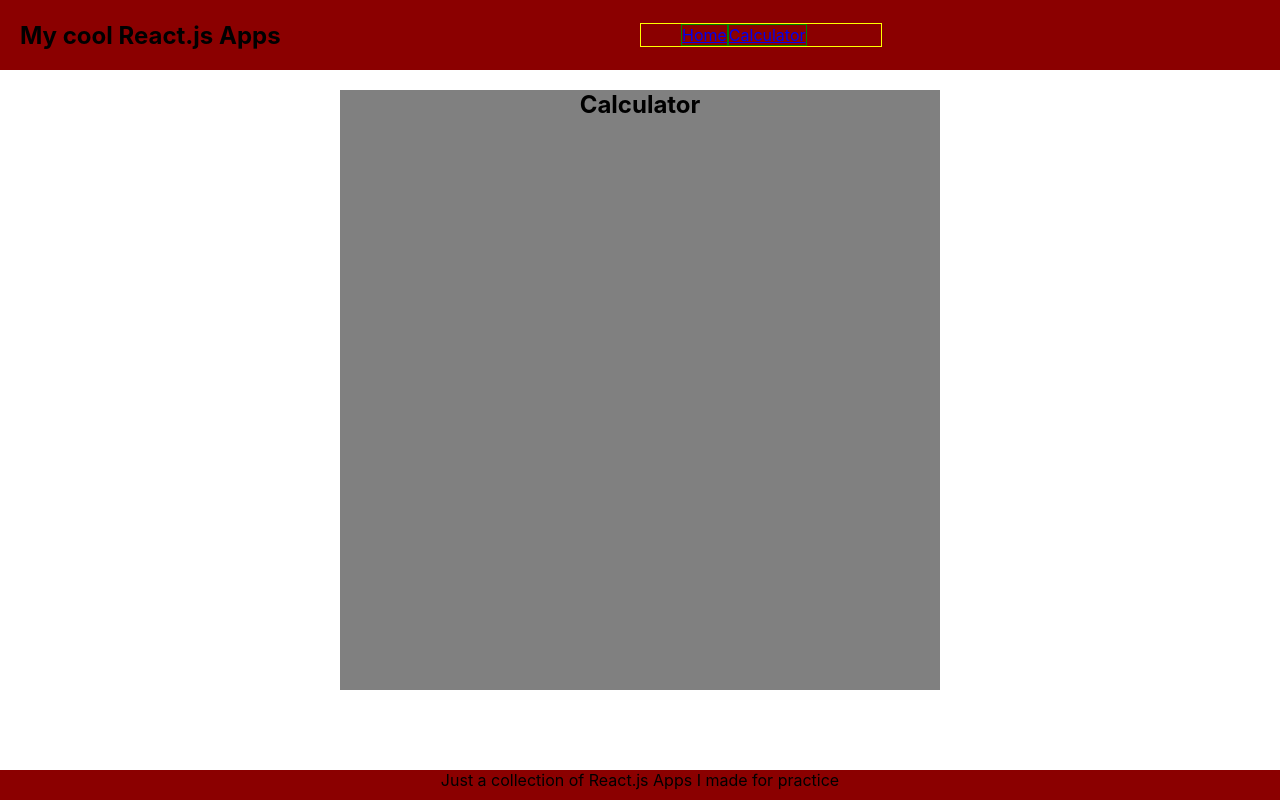
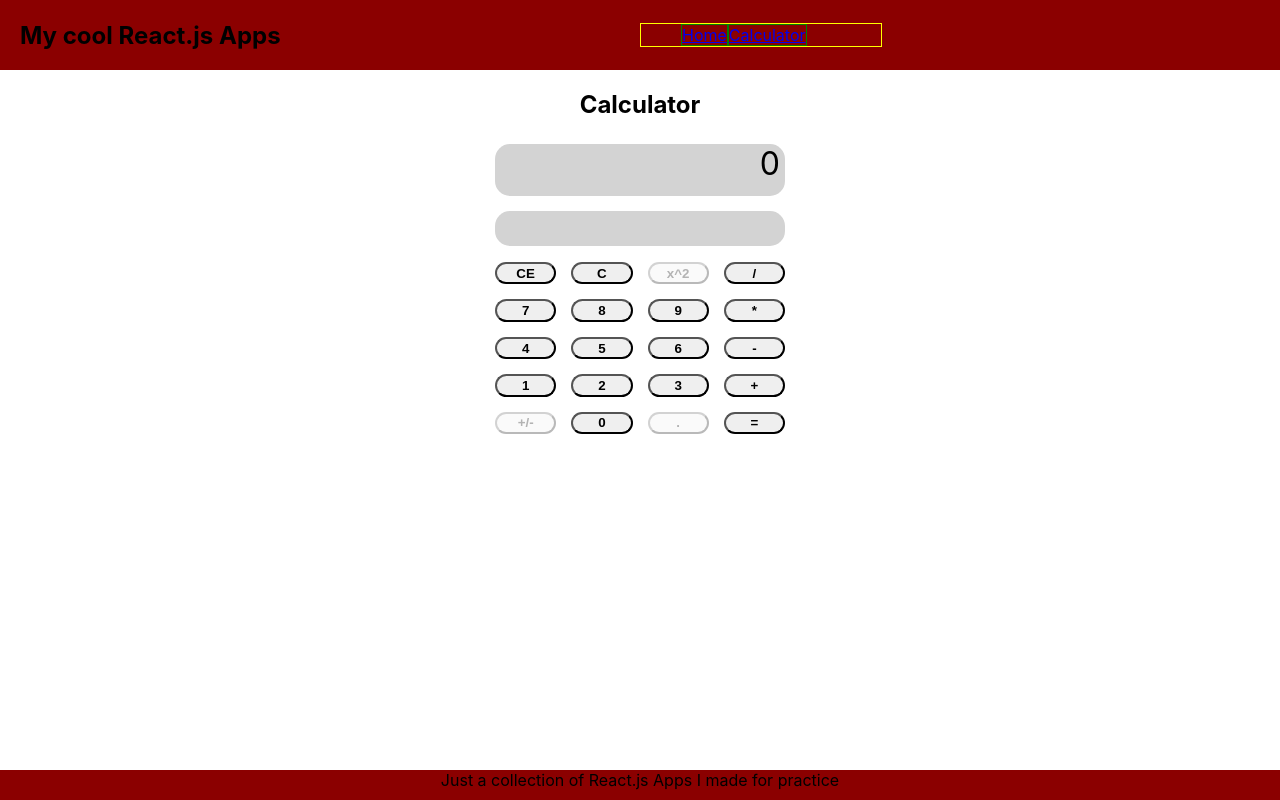
Before and after one commit to Xoneris/my-reactjs-apps, a React (Create React App) app: page /calculator in a window 1280 px wide. Built offline with nearby package versions, Linux system fonts and the light colour scheme.

Commit message:
implemented the base function of most buttons. Still has a few errors that can happen

```diff
--- a/src/pages/Calculator/Calculator.js
+++ b/src/pages/Calculator/Calculator.js
@@ -1,11 +1,85 @@
 import './style.css';
+import { useState } from 'react';
 
 function Calculator() {
 
+    let lastElementInDisplay;
+    let result = 0;
+
+    const [resultDisplay, setResultDisplay] = useState(0);
+    const [display, setDisplay] = useState(" ");
+    const [currentMathOperator, setCurrentMathOperator] = useState("");
+
+    const resetAll = () => {
+        setResultDisplay(0);
+        setDisplay("");
+    }
+
+    const resetDisplay = () => {
+        setDisplay(" ");
+    }
+
+    const addNumberToDisplay = (num) => {
+
+        lastElementInDisplay = display[display.length - 1]
+
+        if (lastElementInDisplay === "+" || lastElementInDisplay === "-" || lastElementInDisplay === "*" || lastElementInDisplay === "/"){
+            setDisplay(display + " " + num);
+            result = display + num;
+        }
+        else {
+            setDisplay(display + num);
+            result = display + num;
+        }
+
+    }
+
+    const mathOperator = (operator) => {
+
+        lastElementInDisplay = display[display.length - 1]
+        if (lastElementInDisplay !== "+" && lastElementInDisplay !== "-" && lastElementInDisplay !== "*" && lastElementInDisplay !== "/"){
+            setDisplay(display + " " + operator);
+        }
+        if (lastElementInDisplay !== operator){
+
+        }
+        setCurrentMathOperator(operator);
+    }
+
+    const displayResult = () => {
+        setResultDisplay(eval(display));
+    }
+
     return (
-        <div className='calculator'>
+        <div>
             <h2>Calculator</h2>
+            <h3>{currentMathOperator}</h3>
+            <div className='calculator'>
+                <div className='result'>{resultDisplay}</div>
+                <div className='display'>{display}</div>
+                <div><button onClick={resetAll}>CE</button></div>
+                <div><button onClick={resetDisplay}>C</button></div>
+                <div><button disabled>x^2</button></div>
+                <div><button onClick={(e) => mathOperator("/")}>/</button></div>
+                <div><button onClick={(e) => addNumberToDisplay(7)}>7</button></div>
+                <div><button onClick={(e) => addNumberToDisplay(8)}>8</button></div>
+                <div><button onClick={(e) => addNumberToDisplay(9)}>9</button></div>
+                <div><button onClick={(e) => mathOperator("*")}>*</button></div>
+                <div><button onClick={(e) => addNumberToDisplay(4)}>4</button></div>
+                <div><button onClick={(e) => addNumberToDisplay(5)}>5</button></div>
+                <div><button onClick={(e) => addNumberToDisplay(6)}>6</button></div>
+                <div><button onClick={(e) => mathOperator("-")}>-</button></div>
+                <div><button onClick={(e) => addNumberToDisplay(1)}>1</button></div>
+                <div><button onClick={(e) => addNumberToDisplay(2)}>2</button></div>
+                <div><button onClick={(e) => addNumberToDisplay(3)}>3</button></div>
+                <div><button onClick={(e) => mathOperator("+")}>+</button></div>
+                <div><button disabled>+/-</button></div>
+                <div><button onClick={(e) => addNumberToDisplay(0)}>0</button></div>
+                <div><button disabled>.</button></div>
+                <div><button onClick={(e) => displayResult()}>=</button></div>
+            </div>
         </div>
+
     )
 }
 
--- a/src/pages/Calculator/style.css
+++ b/src/pages/Calculator/style.css
@@ -1,6 +1,41 @@
 .calculator {
     margin: auto;
-    width: 600px;
-    height: 600px;
-    background-color: grey;
+    width: 300px;
+    height: 300px;
+    display: grid;
+    grid-template-columns: repeat(4, 1fr);
+    gap: 5px;
+    grid-template-rows: minmax(auto, auto);
 }
+
+.result {
+    background-color: lightgray;
+    grid-column: 1 / 5;
+    text-align: right;
+    font-size: 2rem;
+    border-radius: 15px;
+    padding: 0 5px;
+    height: 52px;
+}
+
+.display {
+    background-color: lightgray;
+    grid-column: 1 / 5;
+    text-align: right;
+    font-size: 1.2rem;
+    border-radius: 15px;
+    padding: 0 5px;
+    height: 35px;
+}
+
+.calculator div {
+    margin: 5px;
+    display: block;
+}
+
+.calculator button {
+    width: 100%;
+    height: 100%;
+    border-radius: 15px;
+    font-weight: bold;
+}
```
